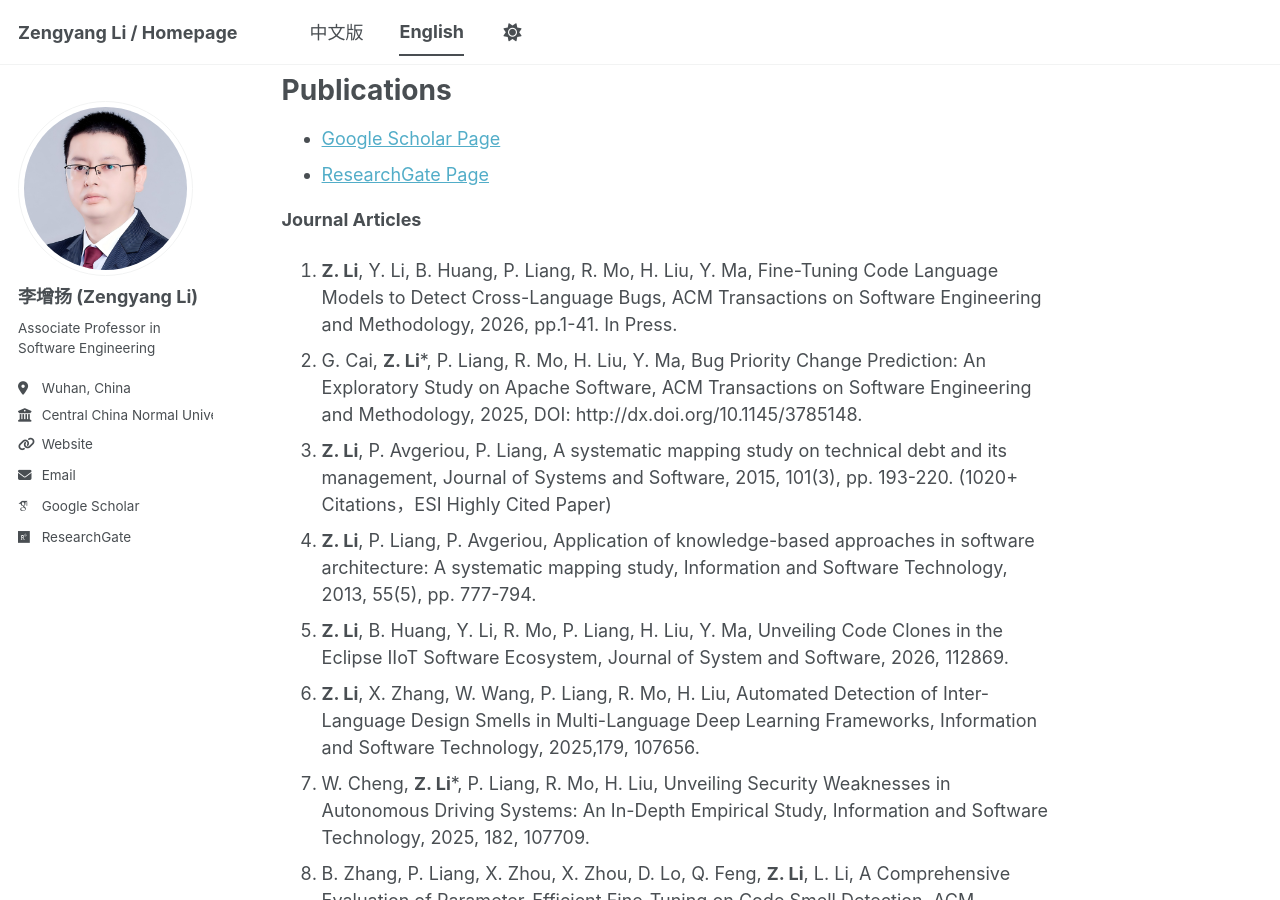
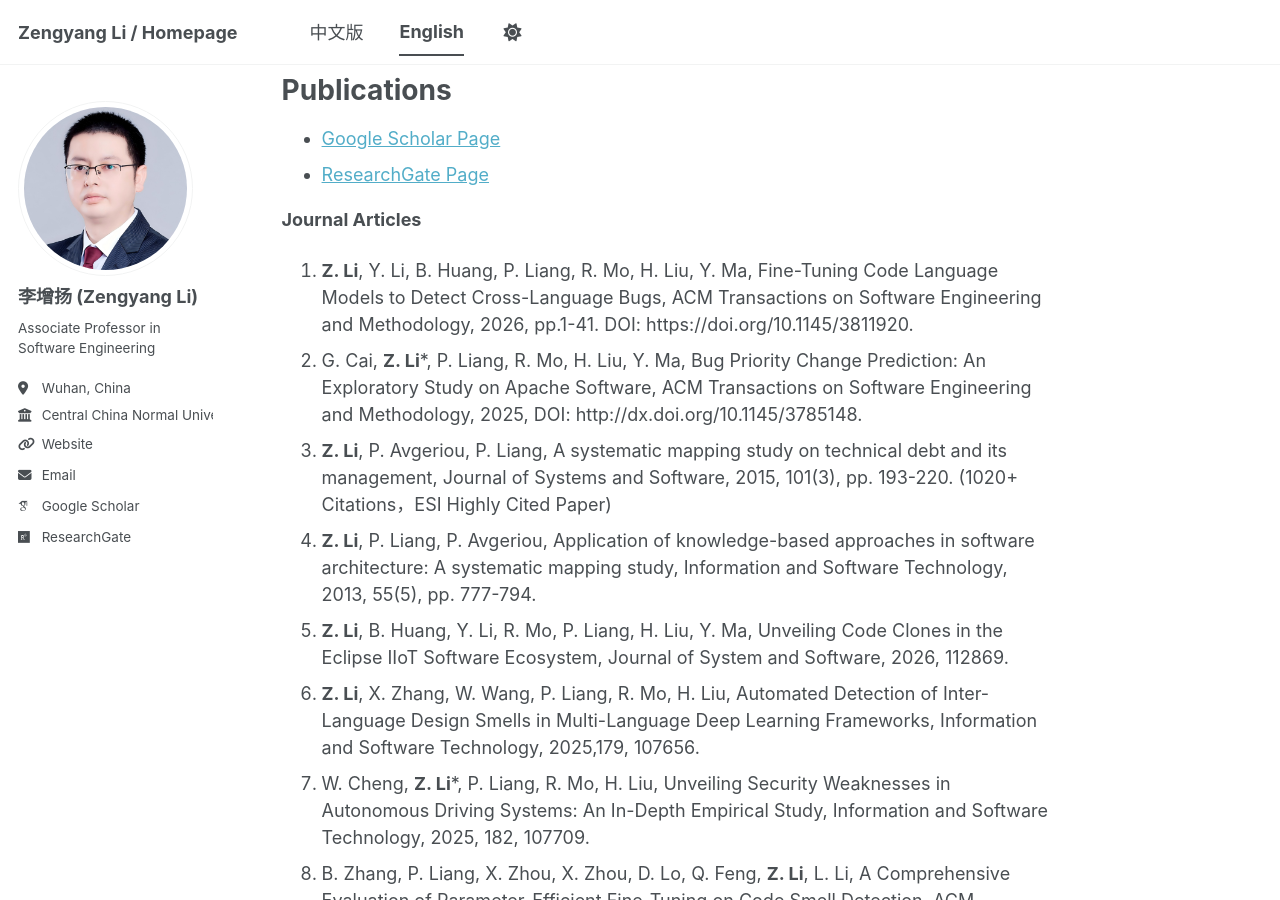
Before and after one commit to zengyang/zengyang.github.io, a Jekyll site: the page built from _pages/abouten.md, in a window 1280 px wide and 900 px high, scrolled down 1019 px. Built offline with Jekyll 4.4.1, drawn with Linux system fonts in a browser that asks for light colours; some web fonts are replaced; a script bundle is joined from its source files by our own code; library files that are not in the unit come from our copies.

Commit message:
Update journal article entry with DOI
Added DOI link to the journal article on detecting cross-language bugs.

```diff
--- a/_pages/abouten.md
+++ b/_pages/abouten.md
@@ -40,7 +40,7 @@
 - [ResearchGate Page](https://www.researchgate.net/profile/Zengyang-Li/research)
 
 **Journal Articles**
-1. **Z. Li**, Y. Li, B. Huang, P. Liang, R. Mo, H. Liu, Y. Ma, Fine-Tuning Code Language Models to Detect Cross-Language Bugs, ACM Transactions on Software Engineering and Methodology, 2026, pp.1-41. In Press.
+1. **Z. Li**, Y. Li, B. Huang, P. Liang, R. Mo, H. Liu, Y. Ma, Fine-Tuning Code Language Models to Detect Cross-Language Bugs, ACM Transactions on Software Engineering and Methodology, 2026, pp.1-41. DOI: https://doi.org/10.1145/3811920.
 1. G. Cai, **Z. Li***, P. Liang, R. Mo, H. Liu, Y. Ma, Bug Priority Change Prediction: An Exploratory Study on Apache Software, ACM Transactions on Software Engineering and Methodology, 2025, DOI: http://dx.doi.org/10.1145/3785148.
 1. **Z. Li**, P. Avgeriou, P. Liang, A systematic mapping study on technical debt and its management, Journal of Systems and Software, 2015, 101(3), pp. 193-220. (1020+ Citations，ESI Highly Cited Paper)
 1. **Z. Li**, P. Liang, P. Avgeriou, Application of knowledge-based approaches in software architecture: A systematic mapping study, Information and Software Technology, 2013, 55(5), pp. 777-794.
```
